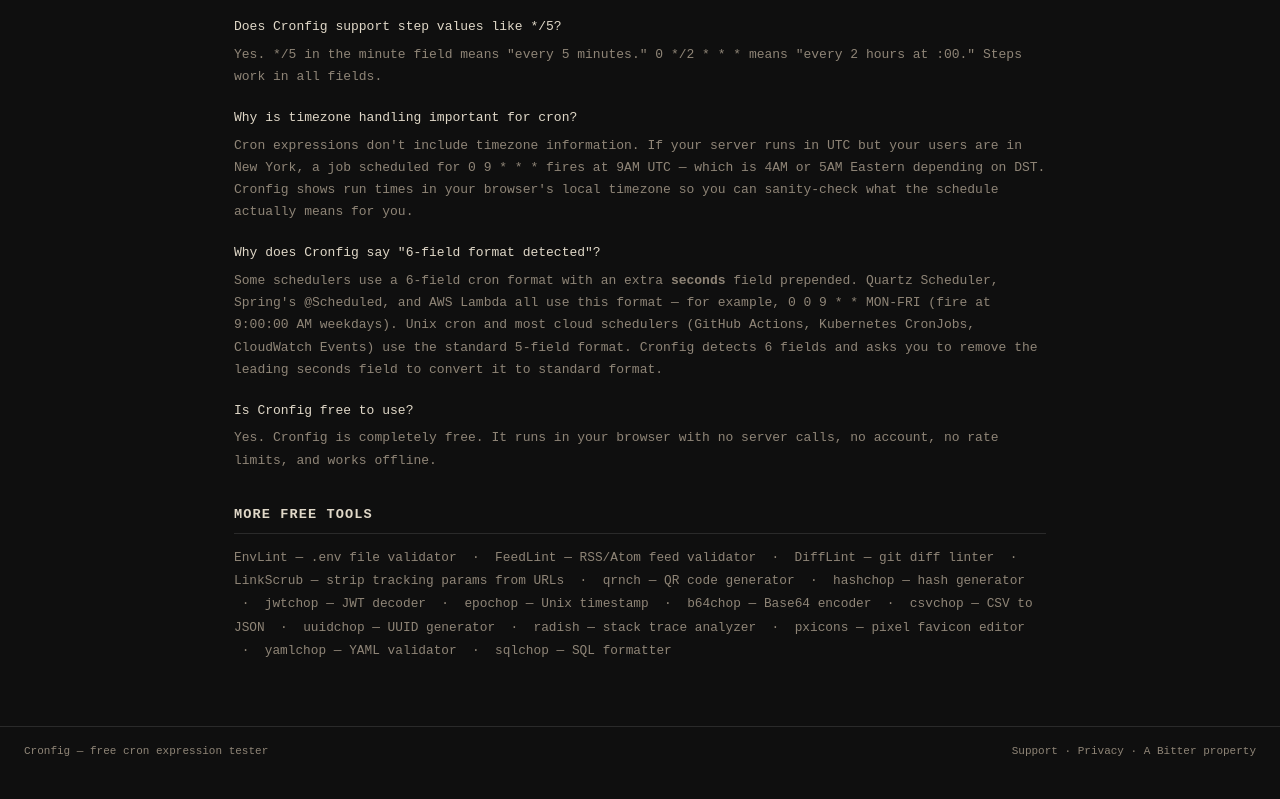
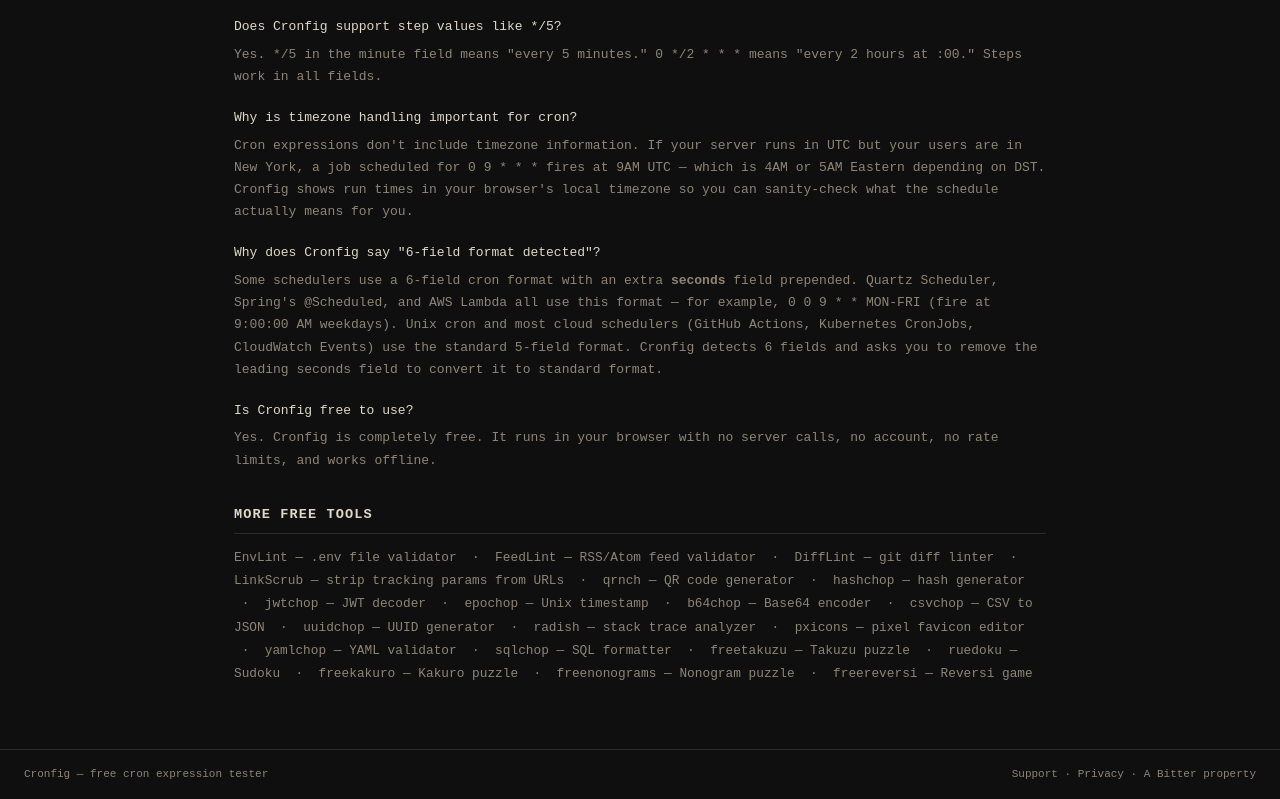
Before and after one commit to sheetgenius/cronfig, a plain HTML site: page index.html in a window 1280 px wide. Shown: the part 1668-2467 px from the top of the page. Before the commit the page ends 2444 px from the top, so only its background shows below. Drawn offline with Linux system fonts and the light colour scheme.

Commit message:
fix: add puzzle game cross-links (freetakuzu/ruedoku/freekakuro/freenonograms/freereversi)

```diff
--- a/index.html
+++ b/index.html
@@ -628,7 +628,12 @@
         <a href="https://radish.radicchio.page" style="color:var(--muted);">radish</a> — stack trace analyzer &nbsp;·&nbsp;
         <a href="https://pxicons.com" style="color:var(--muted);">pxicons</a> — pixel favicon editor &nbsp;·&nbsp;
         <a href="https://yamlchop.radicchio.page" style="color:var(--muted);">yamlchop</a> — YAML validator &nbsp;·&nbsp;
-        <a href="https://sqlchop.radicchio.page" style="color:var(--muted);">sqlchop</a> — SQL formatter
+        <a href="https://sqlchop.radicchio.page" style="color:var(--muted);">sqlchop</a> — SQL formatter &nbsp;·&nbsp;
+        <a href="https://www.freetakuzu.com" style="color:var(--muted);">freetakuzu</a> — Takuzu puzzle &nbsp;·&nbsp;
+        <a href="https://ruedoku.com" style="color:var(--muted);">ruedoku</a> — Sudoku &nbsp;·&nbsp;
+        <a href="https://freekakuro.com" style="color:var(--muted);">freekakuro</a> — Kakuro puzzle &nbsp;·&nbsp;
+        <a href="https://freenonograms.com" style="color:var(--muted);">freenonograms</a> — Nonogram puzzle &nbsp;·&nbsp;
+        <a href="https://freereversi.com" style="color:var(--muted);">freereversi</a> — Reversi game
       </p>
     </div>
   </div>
```
